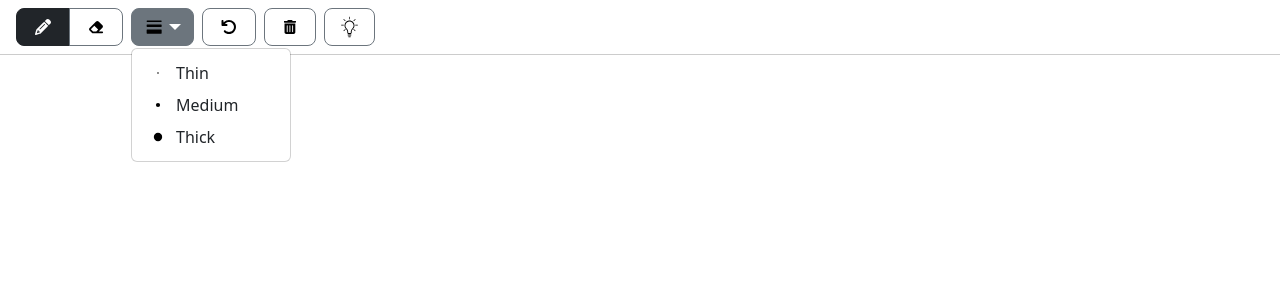
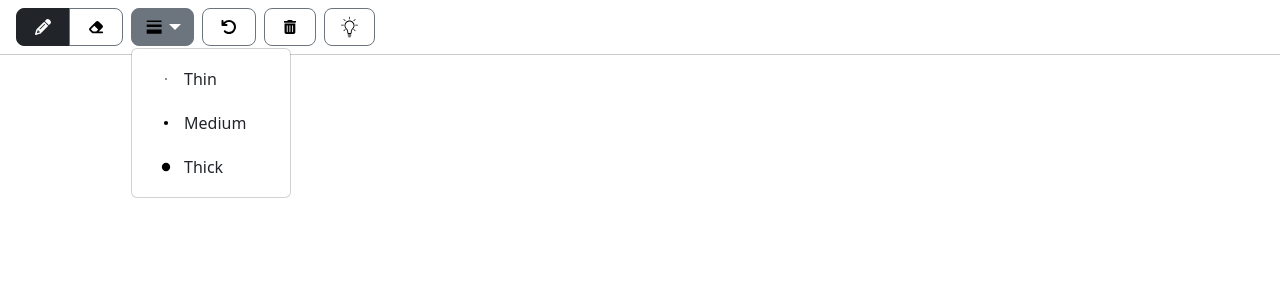
Before and after one commit to Juicestus/tidal, a React (Create React App) app in the folder client/: page / in a window 1280 px wide. Both pictures are taken after a click on the button 162 px from the left and 27 px from the top of the page. Shown: the top 300 px of the page. Built offline with nearby package versions, Linux system fonts and the light colour scheme.

Commit message:
le changes

```diff
--- a/client/src/components/CanvasDrawing.tsx
+++ b/client/src/components/CanvasDrawing.tsx
@@ -22,10 +22,14 @@ const CanvasDrawing: React.FC<{ children?: React.ReactNode; queryCallback: any;
     const lastPos = React.useRef<{ x: number; y: number } | null>(null);
     const [strokeWidth, setStrokeWidth] = React.useState<number>(5);
 
+    // Replace dynamic dimensions with fixed large ones for an "infinite" scroll effect
+    const stageWidth = document.documentElement.clientWidth;
+    const stageHeight = 4096;
+
     const { canvas, context } = React.useMemo(() => {
         const canvas = document.createElement('canvas');
-        canvas.width = window.innerWidth;
-        canvas.height = window.innerHeight - 50;
+        canvas.width = stageWidth;
+        canvas.height = stageHeight;
         const context = canvas.getContext('2d');
         if (context) {
             context.strokeStyle = '#000000';
@@ -37,7 +41,7 @@ const CanvasDrawing: React.FC<{ children?: React.ReactNode; queryCallback: any;
 
     React.useEffect(() => {
         if (context) {
-            context.lineWidth = (tool === "brush" ? 1 : 3) * strokeWidth;
+            context.lineWidth = (tool === "brush" ? 1 : 5) * strokeWidth;
         }
     }, [context, strokeWidth, tool]);
 
@@ -57,7 +61,7 @@ const CanvasDrawing: React.FC<{ children?: React.ReactNode; queryCallback: any;
         setCurrentStroke({
             tool,
             points: [{ x: pos.x, y: pos.y }],
-            lineWidth: (tool === "brush" ? 1 : 3) * strokeWidth,
+            lineWidth: (tool === "brush" ? 1 : 5) * strokeWidth,
             strokeStyle: context?.strokeStyle?.toString() || '#000000',
         });
     };
@@ -188,7 +192,7 @@ const CanvasDrawing: React.FC<{ children?: React.ReactNode; queryCallback: any;
     };
 
     return (
-        <Container fluid>
+        <Container fluid style={{ padding: 0 }}>
             <Toolbar
                 tool={tool}
                 setTool={setTool}
@@ -199,8 +203,8 @@ const CanvasDrawing: React.FC<{ children?: React.ReactNode; queryCallback: any;
             />
 
             <Stage
-                width={window.innerWidth}
-                height={window.innerHeight - 50}
+                width={stageWidth}
+                height={stageHeight}
                 onMouseDown={handleMouseDown}
                 onMousemove={handleMouseMove}
                 onMouseup={handleMouseUp}
@@ -225,7 +229,7 @@ const CanvasDrawing: React.FC<{ children?: React.ReactNode; queryCallback: any;
                         <Circle
                             x={cursorPos.x}
                             y={cursorPos.y}
-                            radius={(strokeWidth * 3) / 2}
+                            radius={(strokeWidth * 5) / 2}
                             stroke="rgba(0,0,0,0.5)"
                             strokeWidth={1}
                             dash={[4, 4]}
--- a/client/src/components/Toolbar.tsx
+++ b/client/src/components/Toolbar.tsx
@@ -31,7 +31,7 @@ const Toolbar = ({ tool, setTool, strokeWidth, setStrokeWidth, undoStroke, clear
                     <img src="/pencil.svg" alt="Brush" style={{
                         ...fillButtonIconStyle(0.8),
                         filter: tool === 'brush' ? 'brightness(0) invert(1)' : 'none'
-                    }}/>
+                    }} />
                 </Button>
                 <Button
                     variant={tool === 'eraser' ? 'dark' : 'outline-secondary'}
@@ -40,7 +40,7 @@ const Toolbar = ({ tool, setTool, strokeWidth, setStrokeWidth, undoStroke, clear
                     <img src="/eraser.svg" alt="Eraser" style={{
                         ...fillButtonIconStyle(0.8),
                         filter: tool === 'eraser' ? 'brightness(0) invert(1)' : 'none'
-                    }}/>
+                    }} />
                 </Button>
             </ButtonGroup>
 
@@ -67,8 +67,32 @@ const Toolbar = ({ tool, setTool, strokeWidth, setStrokeWidth, undoStroke, clear
                 </Dropdown.Toggle>
                 <Dropdown.Menu>
                     {[2, 5, 10].map((size) => (
-                        <Dropdown.Item key={size} onClick={() => setStrokeWidth(size)} >
-                            <div className="d-flex align-items-center">
+                        <Dropdown.Item
+                            key={size}
+                            onClick={() => setStrokeWidth(size)}
+                            className="stroke-width-item"
+                            style={{
+                                backgroundColor: 'white',
+                                color: '#212529',
+                            }}
+                            active={false}
+                            as="button" // Ensures it's a button element for proper hover handling
+                        >
+                            <div
+                                className="d-flex align-items-center"
+                                style={{
+                                    transition: 'all 0.2s',
+                                    borderRadius: '4px', // Add rounded corners
+                                    width: '100%', // Ensure the highlight covers the full width
+                                    padding: '6px 8px', // Increase padding for better visual appearance
+                                }}
+                                onMouseOver={(e) => {
+                                    e.currentTarget.style.backgroundColor = '#6c757d';
+                                }}
+                                onMouseOut={(e) => {
+                                    e.currentTarget.style.backgroundColor = 'transparent';
+                                }}
+                            >
                                 <svg width="20" height="20" viewBox="0 0 24 24" xmlns="http://www.w3.org/2000/svg" className="me-2">
                                     <circle cx="12" cy="12" r={size / 2} fill="#000" />
                                 </svg>
--- a/client/src/pages/MainPage.tsx
+++ b/client/src/pages/MainPage.tsx
@@ -195,8 +195,19 @@ export default () => {
  }
 
   return (
-    <div className="main">
-        <DrawingCanvas queryCallback={getNextResponse} clearCallback={() => setResponses([])}>
+    <div
+      className="main"
+      style={{
+        width: "100vw",
+        height: "100vh",
+        overflow: "auto"
+      }}
+    >
+        {/* The scrollable container wrapping the large canvas */}
+        <DrawingCanvas
+          queryCallback={getNextResponse}
+          clearCallback={() => setResponses([])}
+        >
           {responses.map(genResponse)}
         </DrawingCanvas>
     </div>
```
